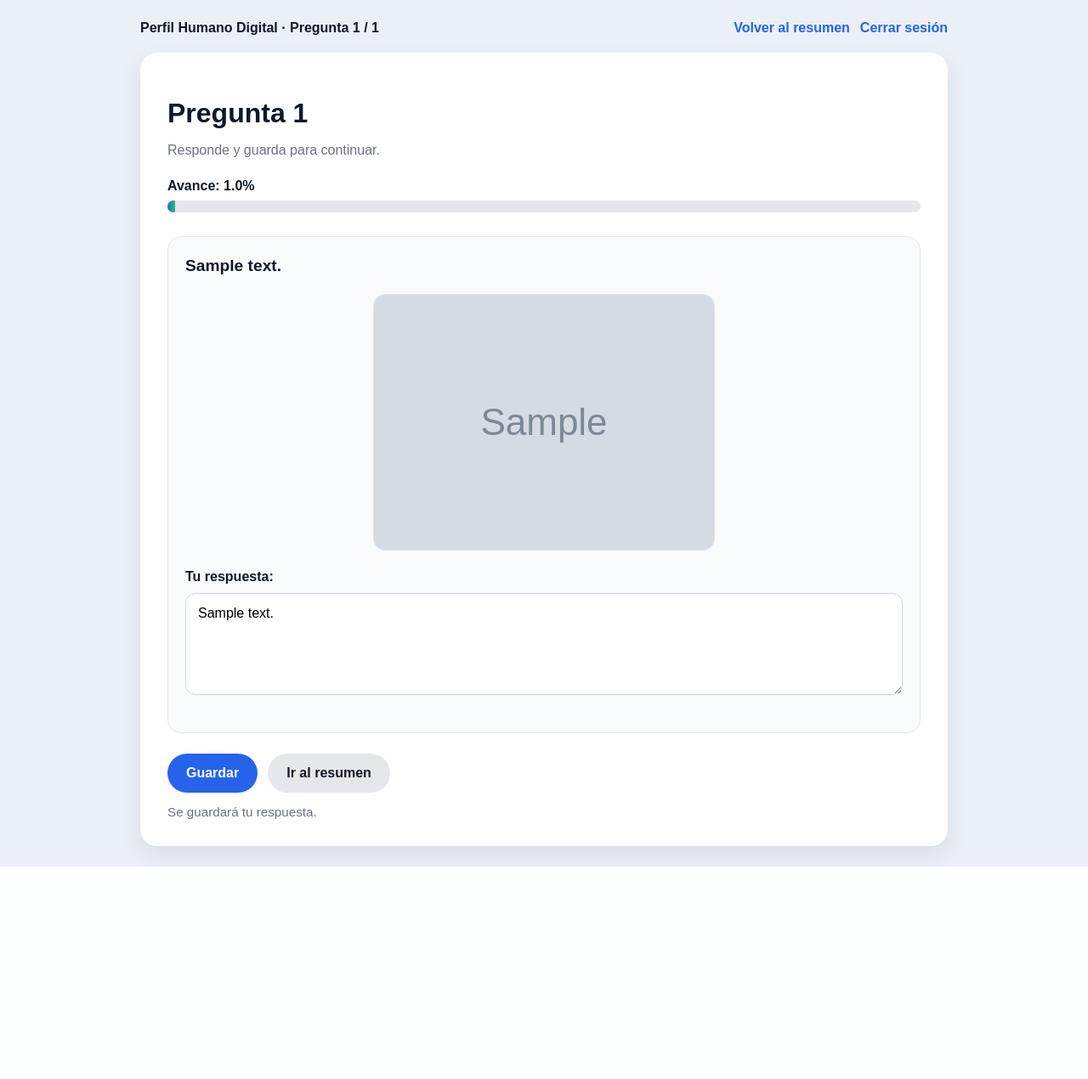
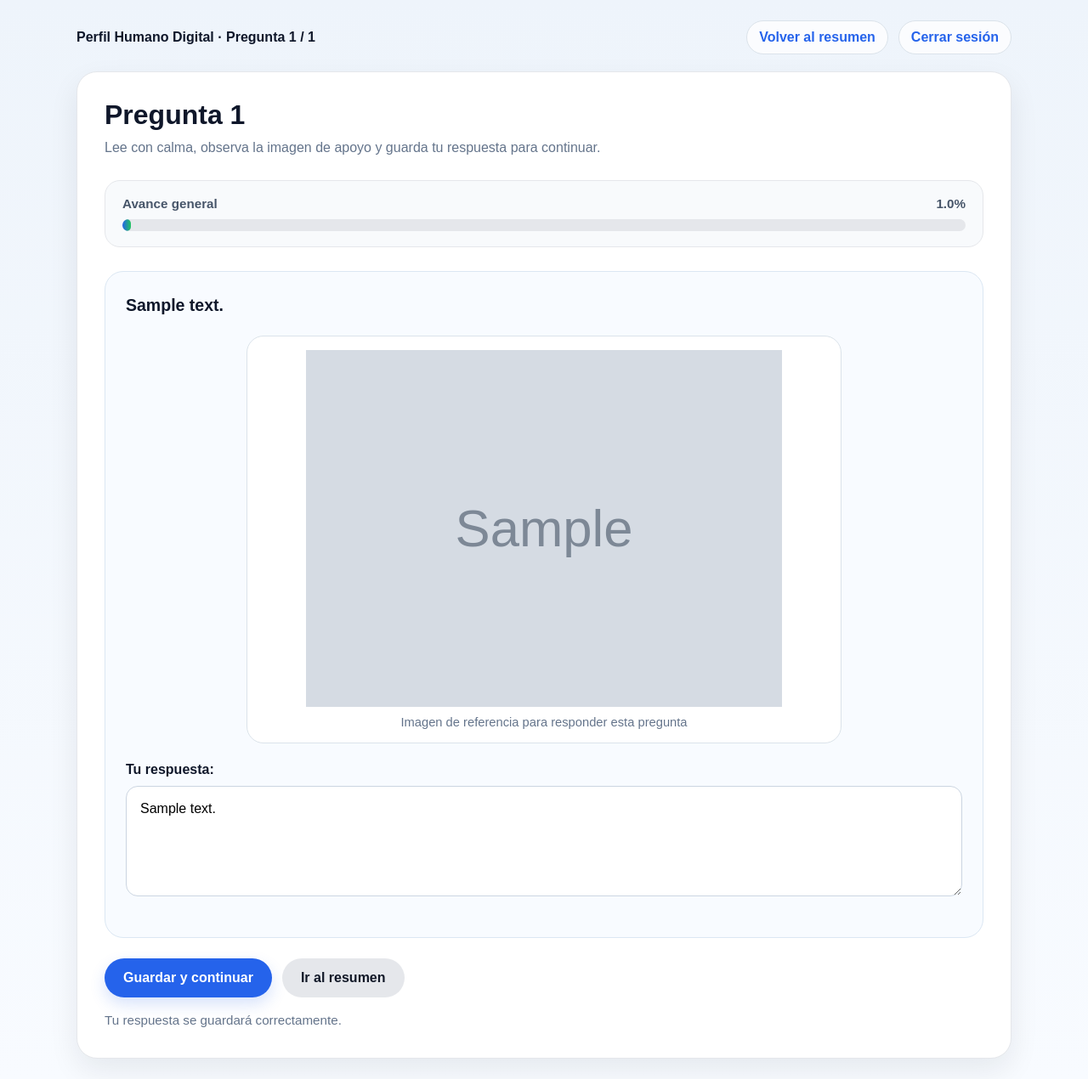
Before and after one commit to dalia-luna/perfil-humano, a Node server app: template views/question.ejs in a window 1280 px wide. Shown: the whole page at 85% size. Before the commit the page ends 1020 px from the top, so only its background shows below. Run offline with Node 20, Linux system fonts and the light colour scheme; the template is opened without the code that fills it: most values are stand-ins (such as "Sample title", 1, 10 or a date in 2020); grey boxes marked "Sample" are stand-in pictures; some libraries are stand-ins or nearby versions.

Commit message:
Mejora diseño visual de la vista de preguntas

```diff
--- a/views/question.ejs
+++ b/views/question.ejs
@@ -12,13 +12,13 @@
 
     body {
       margin: 0;
-      background: #eaf0f6;
+      background: linear-gradient(180deg, #eef4fb 0%, #f8fbff 100%);
+      color: #0f172a;
       padding: 24px;
-      color: #111827;
     }
 
     .topbar {
-      max-width: 950px;
+      max-width: 1100px;
       margin: 0 auto 20px auto;
       display: flex;
       justify-content: space-between;
@@ -39,33 +39,53 @@
       text-decoration: none;
       color: #2563eb;
       font-weight: bold;
+      background: rgba(255,255,255,0.75);
+      padding: 10px 14px;
+      border-radius: 999px;
+      border: 1px solid #dbe3ea;
     }
 
     .container {
-      max-width: 950px;
+      max-width: 1100px;
       margin: 0 auto;
-      background: #fff;
-      border-radius: 20px;
+      background: #ffffff;
+      border-radius: 24px;
       padding: 32px;
-      box-shadow: 0 10px 28px rgba(0, 0, 0, 0.08);
+      box-shadow: 0 14px 34px rgba(15, 23, 42, 0.08);
+      border: 1px solid #e5e7eb;
     }
 
-    h1 {
-      margin-bottom: 8px;
+    .header {
+      margin-bottom: 26px;
+    }
+
+    .header h1 {
+      margin: 0 0 8px 0;
       font-size: 2rem;
     }
 
     .subtitle {
-      color: #6b7280;
-      margin-bottom: 24px;
+      color: #64748b;
+      margin: 0;
+      line-height: 1.5;
     }
 
     .progress-wrap {
       margin-bottom: 28px;
+      padding: 18px 20px;
+      background: #f8fafc;
+      border: 1px solid #e5e7eb;
+      border-radius: 18px;
     }
 
-    .progress-label {
-      margin-bottom: 8px;
+    .progress-top {
+      display: flex;
+      justify-content: space-between;
+      gap: 12px;
+      flex-wrap: wrap;
+      margin-bottom: 10px;
+      font-size: 0.95rem;
+      color: #475569;
       font-weight: bold;
     }
 
@@ -80,55 +100,89 @@
     .progress-fill {
       height: 100%;
       background: linear-gradient(90deg, #2563eb, #22c55e);
+      border-radius: 999px;
     }
 
     .question-box {
+      background: #f8fbff;
+      border: 1px solid #dbe7f3;
+      border-radius: 22px;
+      padding: 24px;
       margin-bottom: 24px;
-      padding: 20px;
-      border-radius: 16px;
-      background: #f8fafc;
-      border: 1px solid #e5e7eb;
     }
 
     .question-text {
-      font-size: 1.2rem;
+      font-size: 1.22rem;
       font-weight: bold;
-      margin-bottom: 18px;
-      line-height: 1.5;
+      line-height: 1.6;
+      margin-bottom: 20px;
+      text-align: justify;
     }
 
-    .question-image {
-      margin: 14px 0 18px 0;
-      text-align: center;
+    .question-image-wrap {
+      margin: 10px 0 22px 0;
+      display: flex;
+      justify-content: center;
     }
 
-    .question-image img {
-      max-width: 100%;
+    .question-image-card {
+      width: 100%;
+      max-width: 700px;
+      background: #ffffff;
+      border: 1px solid #dbe3ea;
+      border-radius: 20px;
+      padding: 16px;
+      box-shadow: inset 0 0 0 1px rgba(255,255,255,0.6);
+    }
+
+    .question-image-card img {
+      width: 100%;
+      max-height: 420px;
+      object-fit: contain;
+      display: block;
+      margin: 0 auto;
       border-radius: 14px;
-      border: 1px solid #dbe3ea;
-      background: #fff;
+      background: #ffffff;
+    }
+
+    .question-image-note {
+      margin-top: 10px;
+      text-align: center;
+      color: #64748b;
+      font-size: 0.92rem;
     }
 
     label {
       display: block;
       margin-bottom: 10px;
       font-weight: bold;
+      color: #0f172a;
     }
 
     textarea,
     select,
     input[type="text"] {
       width: 100%;
-      padding: 14px;
-      border-radius: 12px;
+      padding: 14px 16px;
+      border-radius: 14px;
       border: 1px solid #cbd5e1;
       font-size: 1rem;
       margin-bottom: 20px;
+      background: #fff;
+      outline: none;
+    }
+
+    textarea:focus,
+    select:focus,
+    input[type="text"]:focus {
+      border-color: #2563eb;
+      box-shadow: 0 0 0 3px rgba(37, 99, 235, 0.08);
     }
 
     textarea {
-      min-height: 120px;
+      min-height: 130px;
       resize: vertical;
+      line-height: 1.5;
     }
 
     .radio-group {
@@ -140,11 +194,17 @@
     .radio-item {
       display: flex;
       align-items: center;
-      gap: 10px;
-      padding: 12px 14px;
+      gap: 12px;
+      padding: 14px 16px;
       border: 1px solid #dbe3ea;
-      border-radius: 12px;
-      background: #fff;
+      border-radius: 14px;
+      background: #ffffff;
+      transition: 0.2s ease;
+    }
+
+    .radio-item:hover {
+      border-color: #93c5fd;
+      background: #f8fbff;
     }
 
     .radio-item label {
@@ -152,12 +212,14 @@
       font-weight: normal;
       cursor: pointer;
       width: 100%;
+      line-height: 1.4;
     }
 
     .actions {
       display: flex;
       gap: 12px;
       flex-wrap: wrap;
+      align-items: center;
       margin-top: 8px;
     }
 
@@ -176,6 +238,7 @@
     button {
       background: #2563eb;
       color: white;
+      box-shadow: 0 8px 18px rgba(37, 99, 235, 0.18);
     }
 
     button:hover {
@@ -188,9 +251,48 @@
     }
 
     .helper {
-      margin-top: 14px;
-      color: #6b7280;
+      margin-top: 16px;
+      color: #64748b;
       font-size: 0.95rem;
+      line-height: 1.5;
+    }
+
+    @media (max-width: 768px) {
+      body {
+        padding: 16px;
+      }
+
+      .container {
+        padding: 22px;
+      }
+
+      .header h1 {
+        font-size: 1.7rem;
+      }
+
+      .question-text {
+        font-size: 1.08rem;
+        text-align: left;
+      }
+
+      .question-image-card {
+        padding: 10px;
+      }
+
+      .question-image-card img {
+        max-height: 300px;
+      }
+
+      .actions {
+        flex-direction: column;
+        align-items: stretch;
+      }
+
+      button,
+      .secondary-link {
+        text-align: center;
+        width: 100%;
+      }
     }
   </style>
 </head>
@@ -209,11 +311,16 @@
   </div>
 
   <div class="container">
-    <h1>Pregunta <%= number %></h1>
-    <p class="subtitle">Responde y guarda para continuar.</p>
+    <div class="header">
+      <h1>Pregunta <%= number %></h1>
+      <p class="subtitle">Lee con calma, observa la imagen de apoyo y guarda tu respuesta para continuar.</p>
+    </div>
 
     <div class="progress-wrap">
-      <div class="progress-label">Avance: <%= progressPercent.toFixed(1) %>%</div>
+      <div class="progress-top">
+        <span>Avance general</span>
+        <span><%= progressPercent.toFixed(1) %>%</span>
+      </div>
       <div class="progress-bar">
         <div class="progress-fill" style="width: <%= progressPercent %>%;"></div>
       </div>
@@ -226,8 +333,11 @@
         <div class="question-text"><%= question.text %></div>
 
         <% if (question.image) { %>
-          <div class="question-image">
-            <img src="<%= question.image %>" alt="Imagen de apoyo de la pregunta" />
+          <div class="question-image-wrap">
+            <div class="question-image-card">
+              <img src="<%= question.image %>" alt="Imagen de apoyo de la pregunta" />
+              <div class="question-image-note">Imagen de referencia para responder esta pregunta</div>
+            </div>
           </div>
         <% } %>
 
@@ -266,7 +376,7 @@
 
       <div class="actions">
         <button type="submit">
-          <%= number === totalQuestions && mode === 'normal' ? 'Guardar y finalizar' : 'Guardar' %>
+          <%= number === totalQuestions && mode === 'normal' ? 'Guardar y finalizar' : 'Guardar y continuar' %>
         </button>
 
         <a class="secondary-link" href="/questionnaire/edit-answers">Ir al resumen</a>
@@ -274,11 +384,11 @@
 
       <div class="helper">
         <% if (mode === 'normal' && number < totalQuestions) { %>
-          Se guardará tu respuesta y continuarás con la siguiente pregunta.
+          Tu respuesta se guardará y avanzarás automáticamente a la siguiente pregunta.
         <% } else if (mode === 'edit') { %>
-          Se guardará tu cambio y regresarás al panel de edición de respuestas.
+          Tu cambio se guardará y volverás al panel de edición de respuestas.
         <% } else { %>
-          Se guardará tu respuesta.
+          Tu respuesta se guardará correctamente.
         <% } %>
       </div>
     </form>
```
Also changed, not shown: 1 other file.
